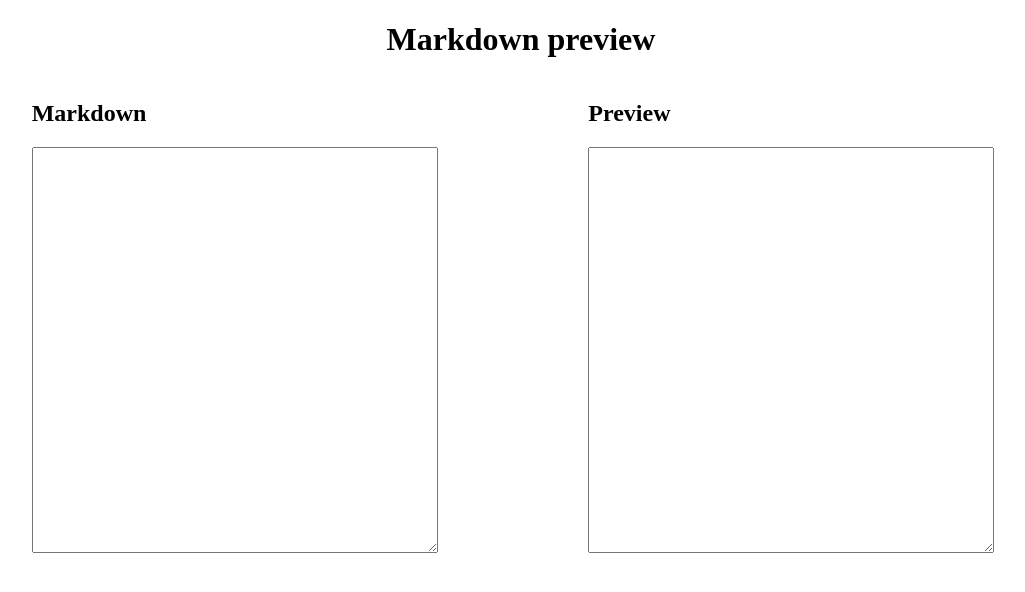
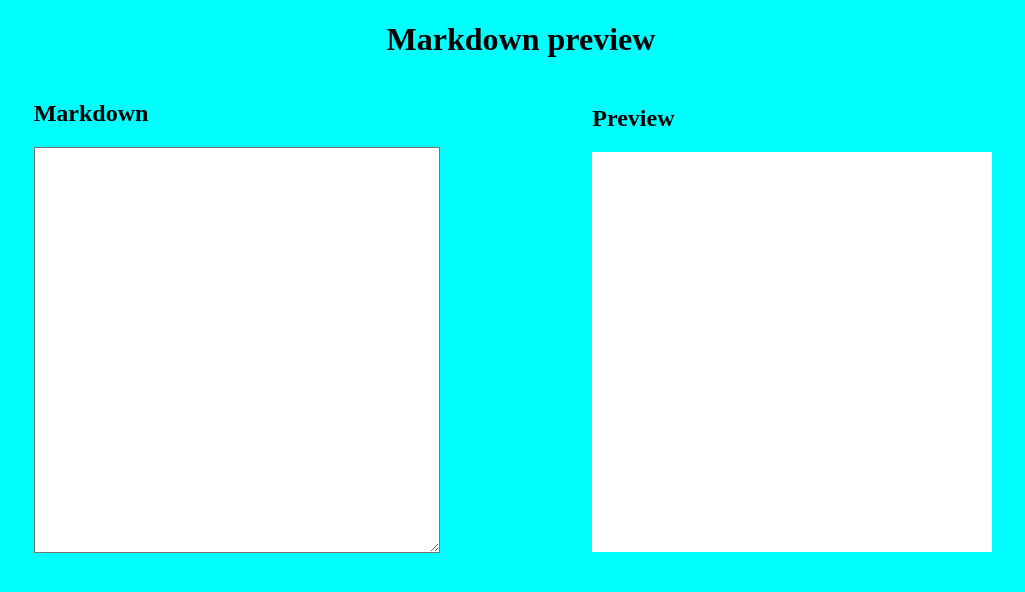
Before and after one commit to vidhik2002/MarkdownParser, a Vue app in the folder markdown/: page / in a window 1280 px wide. Shown: the top 592 px of the page, without its empty margins (127-1152 px from the left). Built offline with nearby package versions, Linux system fonts and the light colour scheme.

Commit message:
feat: basic parser

```diff
--- a/markdown/src/App.vue
+++ b/markdown/src/App.vue
@@ -6,13 +6,17 @@
       <div class="row">
         <div class="col">
           <h2>Markdown</h2>
-          <textarea class="info" />
+          <textarea
+          class="info"
+          v-model="markdown" />
         </div>
       </div>
       <div class="row">
         <div class="col">
           <h2>Preview</h2>
-          <textarea class="info" />
+          <div class="info">
+            {{markdown}}
+          </div>
         </div>
       </div>
     </div>
@@ -23,14 +27,18 @@
 
 export default {
   name: 'App',
-  components: {
-  }
+  data(){
+  return {
+    markdown : "",
+  };
+},
 }
 </script>
 
 <style scoped>
 .info {
-height: 400px;
-width:400px;
+  height: 400px;
+  width: 400px;
+  background-color:white;
 }
 </style>
--- a/markdown/src/assets/style.css
+++ b/markdown/src/assets/style.css
@@ -1,4 +1,6 @@
-
+body {
+    background-color: aqua;
+}
 .preview {
     display: flex;
     justify-content: space-evenly !important;
```
